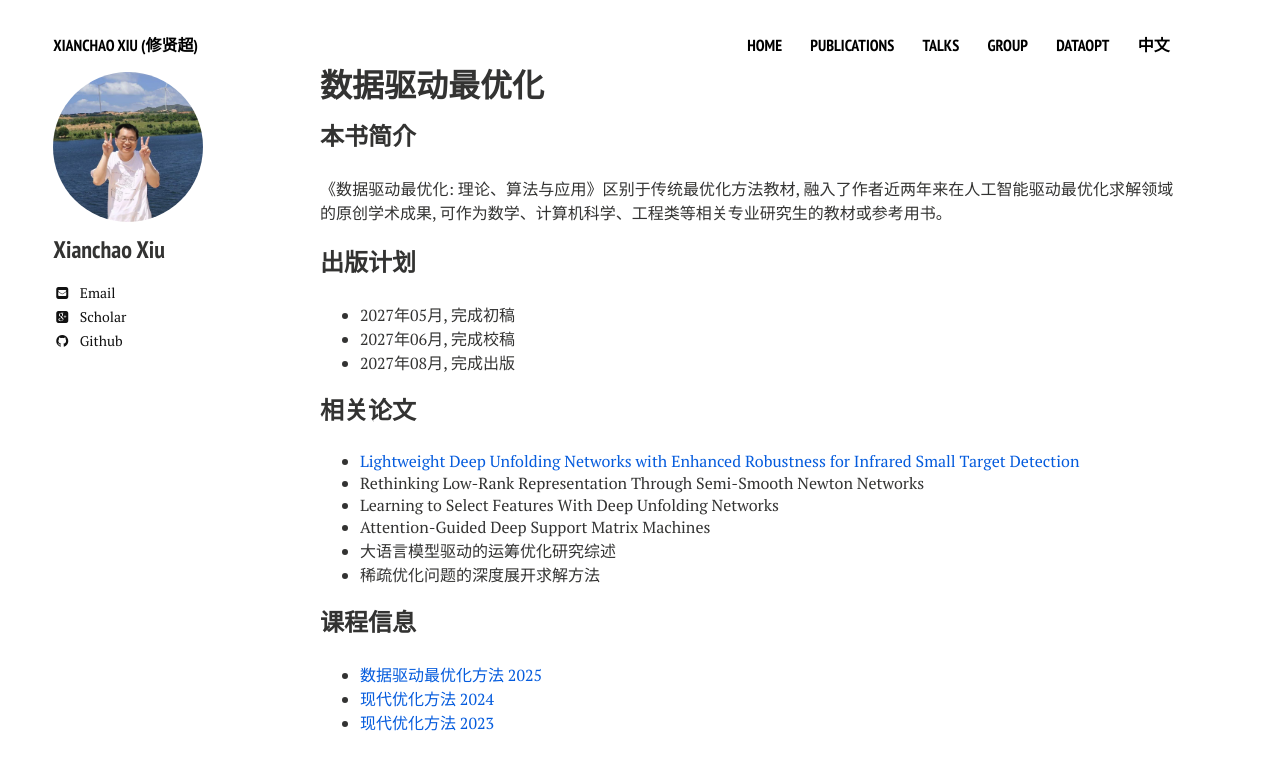
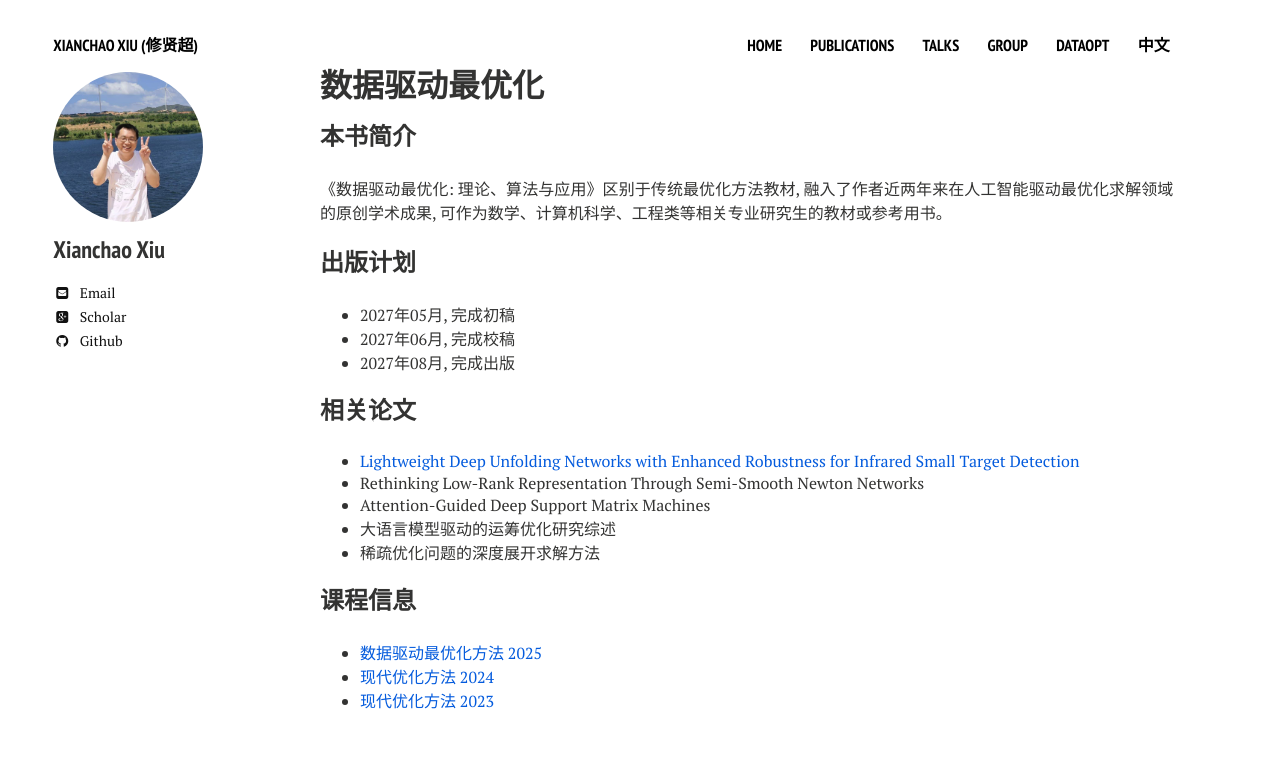
Before and after one commit to xianchaoxiu/xianchaoxiu.github.io, a Jekyll site: the page built from dataopt/index.md, in a window 1280 px wide. Shown: the top 770 px of the page. Built offline with Jekyll 4.4.1, drawn with Linux system fonts in a browser that asks for light colours; nearby versions of some CDN libraries.

Commit message:
Update index.md

```diff
--- a/dataopt/index.md
+++ b/dataopt/index.md
@@ -19,7 +19,6 @@ share: false
 ### 相关论文
 * <a href="https://doi.org/10.48550/arXiv.2509.08205" class="textlink" target="_blank"> Lightweight Deep Unfolding Networks with Enhanced Robustness for Infrared Small Target Detection</a><br>
 * Rethinking Low-Rank Representation Through Semi-Smooth Newton Networks <br>
-* Learning to Select Features With Deep Unfolding Networks<br>
 * Attention-Guided Deep Support Matrix Machines <br>
 * 大语言模型驱动的运筹优化研究综述 <br>
 * 稀疏优化问题的深度展开求解方法 <br>
```
